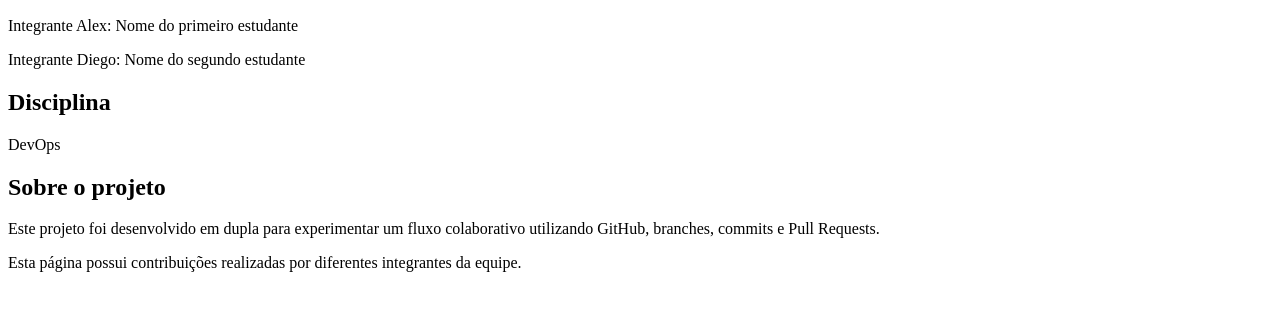
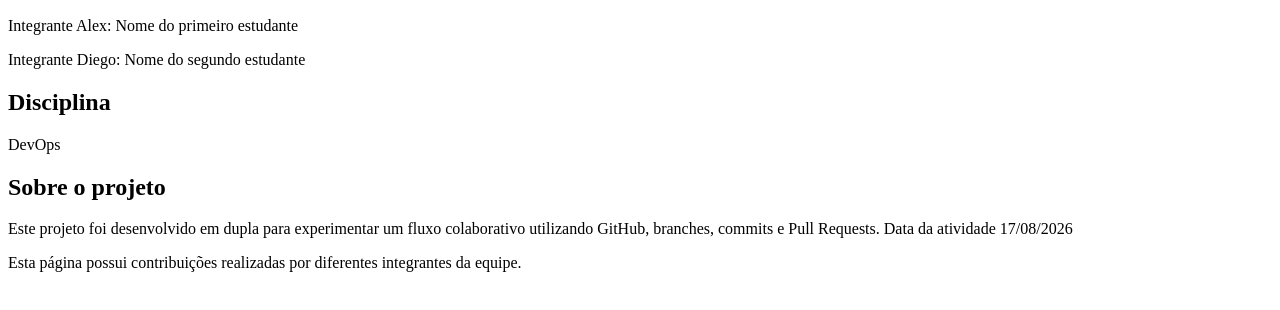
Before and after one commit to AlexMuniz-coder/dupla-web-github, a plain HTML site: page index.html in a window 1280 px wide. Shown: the part 110-420 px from the top of the page. Drawn offline with Linux system fonts and the light colour scheme.

Commit message:
informações do projeto
Acrescentei a data do projeto.

```diff
--- a/index.html
+++ b/index.html
@@ -18,6 +18,7 @@
 Este projeto foi desenvolvido em dupla para experimentar
 um fluxo colaborativo utilizando GitHub, branches,
 commits e Pull Requests.
+  Data da atividade 17/08/2026
 </p>
 <p>
 Esta página possui contribuições realizadas por
```
